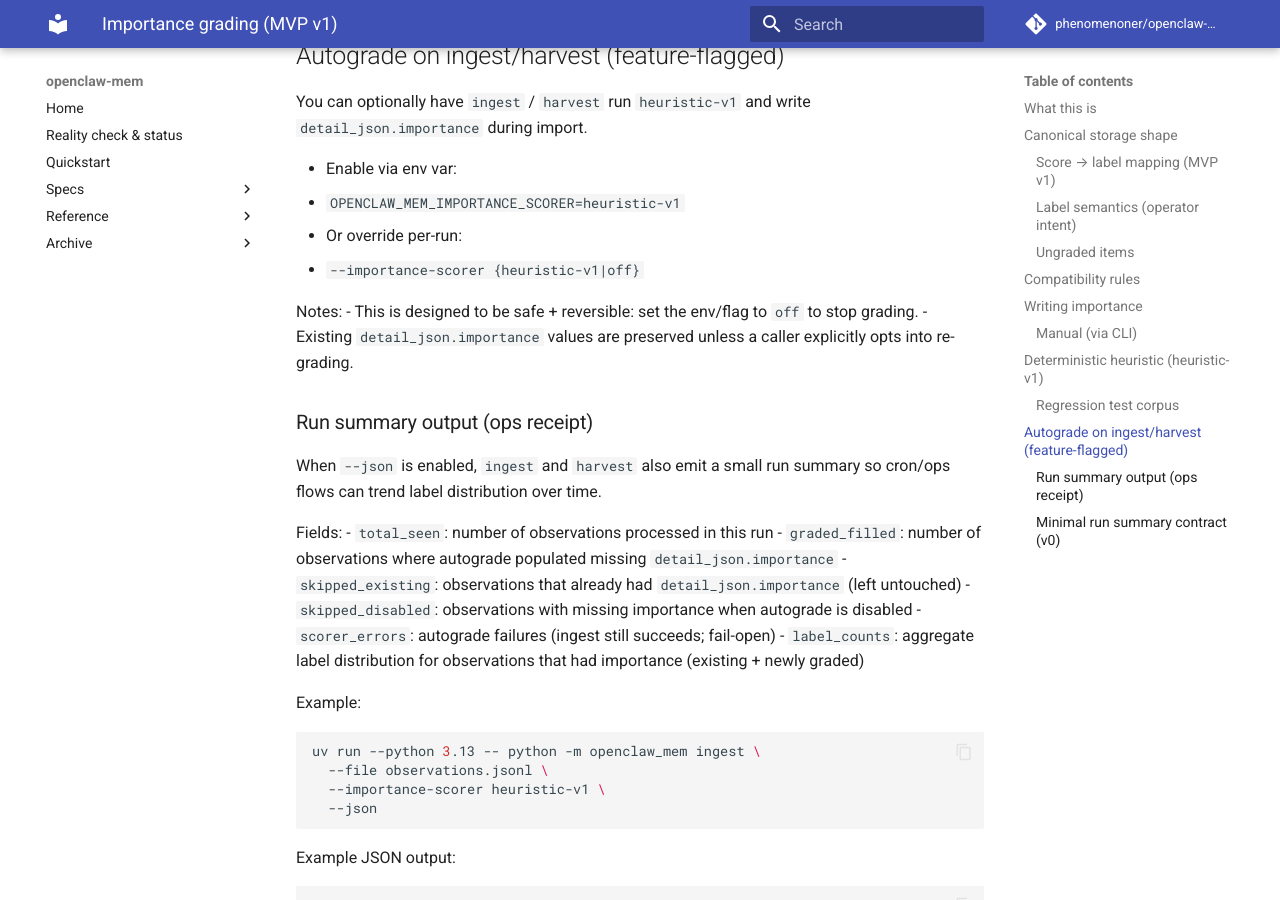
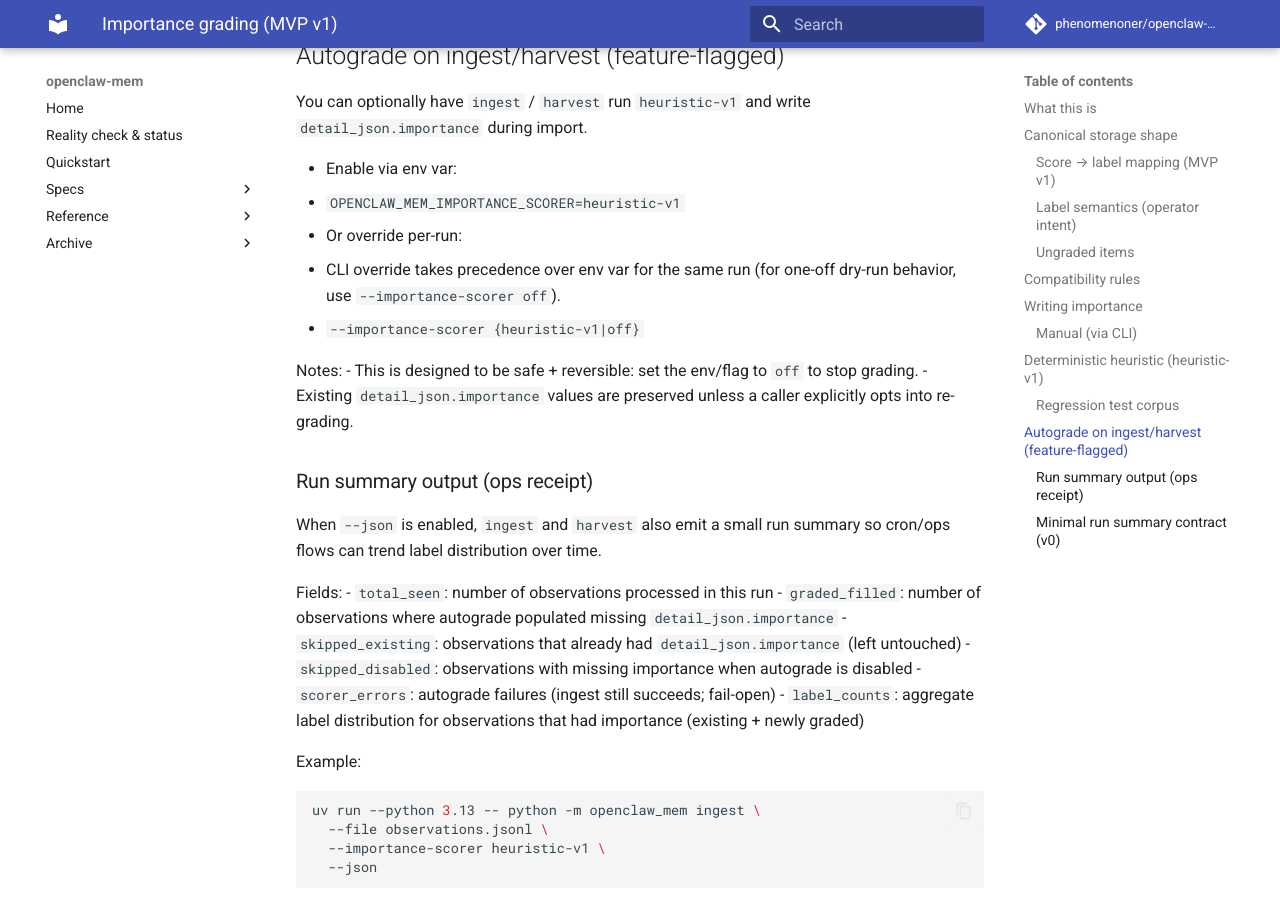
Before and after one commit to phenomenoner/openclaw-mem, an MkDocs documentation site: the page built from docs/importance-grading.md, in a window 1280 px wide and 900 px high, scrolled down 2373 px. Built offline with MkDocs 1.6.1 and Material for MkDocs 9.7.7, drawn with Linux system fonts in a browser that asks for light colours; comment, search, counter and statistics services are not loaded.

Commit message:
docs: clarify autograde precedence

```diff
--- a/docs/importance-grading.md
+++ b/docs/importance-grading.md
@@ -97,6 +97,8 @@ You can optionally have `ingest` / `harvest` run `heuristic-v1` and write `detai
 - Enable via env var:
   - `OPENCLAW_MEM_IMPORTANCE_SCORER=heuristic-v1`
 - Or override per-run:
+
+  - CLI override takes precedence over env var for the same run (for one-off dry-run behavior, use `--importance-scorer off`).
   - `--importance-scorer {heuristic-v1|off}`
 
 Notes:
```
